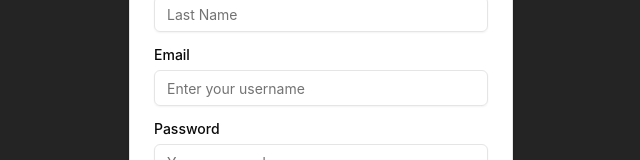
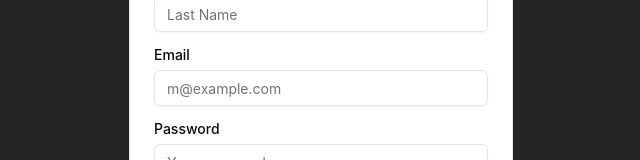
Before and after one commit to ahmeddelattarr/SyntaxSphere, a React (Vite) app in the folder client/: page /signup in a window 1280 px wide. Shown: the part 414-574 px from the top of the page, without its empty margins (319-959 px from the left). Built offline with nearby package versions, Linux system fonts and the light colour scheme.

Commit message:
fix: Username input ID

```diff
--- a/client/src/components/SignUp.tsx
+++ b/client/src/components/SignUp.tsx
@@ -45,17 +45,13 @@ export default function SignUp() {
       });
 
       if (!response.ok) {
-        // Handle errors if the response is not successful
         const errorData = await response.json();
         setErrorMessage(errorData.message || "Failed to sign up.");
         return;
       }
 
-      // If the sign-up is successful, parse the response
       await response.json();
       setSuccessMessage("Sign-up successful! You can now log in.");
-      // You can also handle tokens here if needed:
-      // const { refresh, access } = data;
     } catch (error) {
       setErrorMessage(
         "An error occurred while signing up. Please try again." + error
@@ -104,9 +100,9 @@ export default function SignUp() {
             <div className="grid gap-2">
               <Label htmlFor="email">Email</Label>
               <Input
-                id="username"
-                type="text"
-                placeholder="Enter your username"
+                id="email"
+                type="email"
+                placeholder="m@example.com"
                 required
               />
             </div>
```
